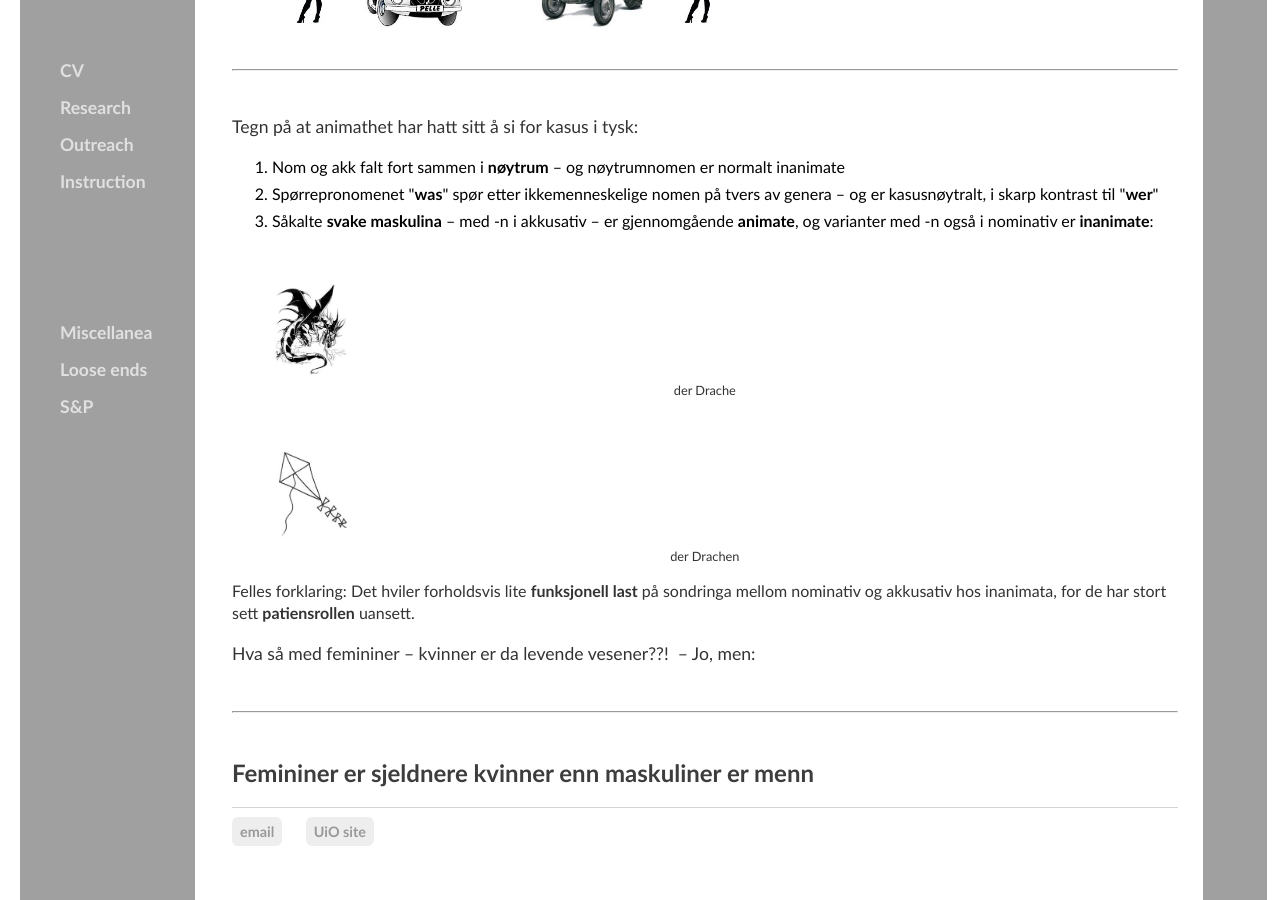
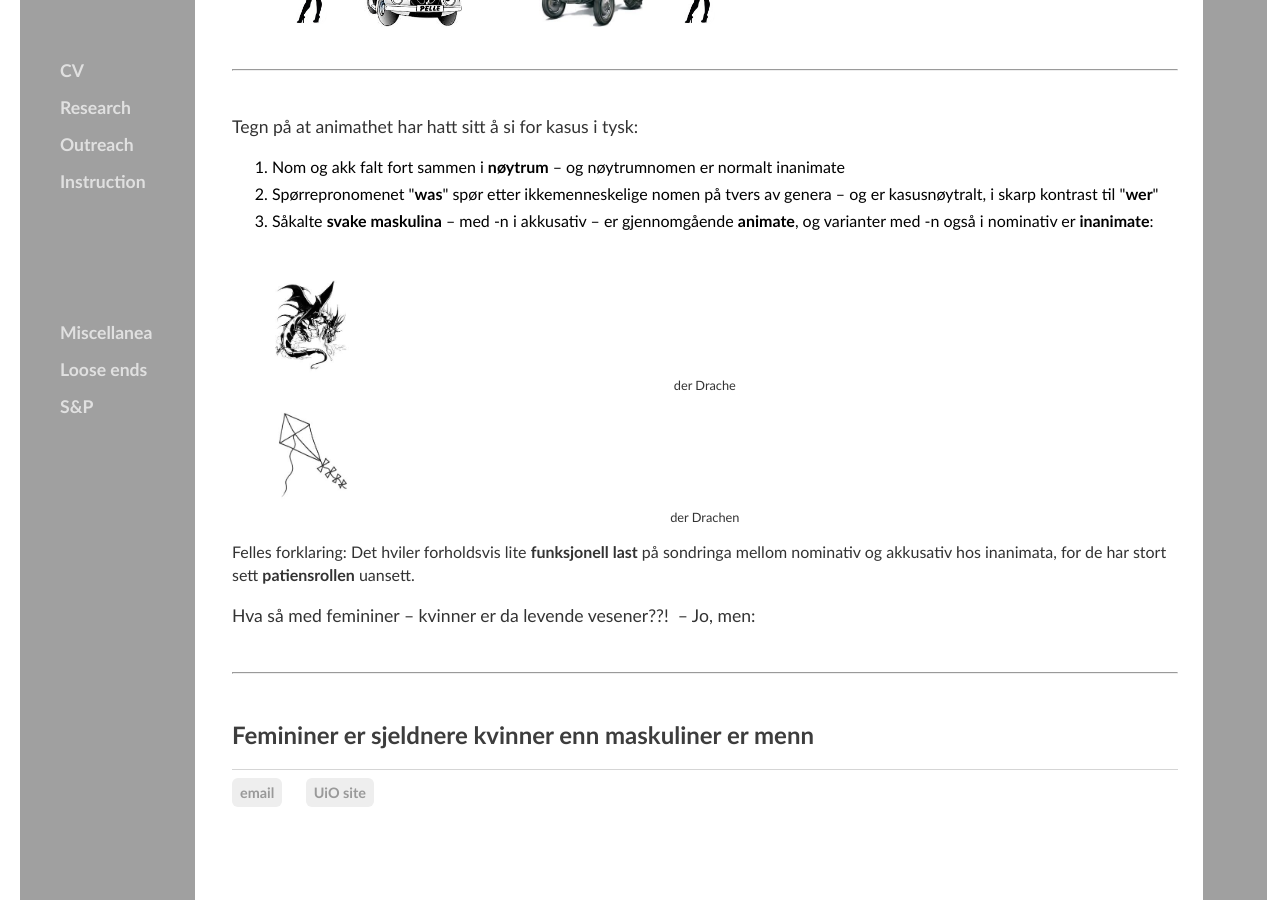
Before and after one commit to kjelljs/kjelljs.github.io, a Jekyll site: the page built from dissemination/kasus.html, in a window 1280 px wide and 900 px high, scrolled down 1769 px. Built offline with Jekyll 4.4.1, drawn with Linux system fonts in a browser that asks for light colours.

Commit message:
Update kasus.html

```diff
--- a/dissemination/kasus.html
+++ b/dissemination/kasus.html
@@ -126,7 +126,7 @@ figcaption {
 	<li>Såkalte <strong>svake maskulina</strong>&nbsp;– med -n i akkusativ – er gjennomgående <strong>animate</strong>, og varianter med -n også i nominativ er <strong>inanimate</strong>:
 		</li>
 		</ol>
-<p>&emsp; &emsp; &emsp; &emsp; <figure><img src="/pics/drage.bmp" style="width: 80px;" /><figcaption>der Drache</figcaption></figure>&emsp; &emsp; <figure><img src="/pics/drachen.jpg" style="width: 80px;" /><figcaption>der Drachen</figcaption></figure></p>
+<div>&emsp; &emsp; &emsp; &emsp; <figure><img src="/pics/drage.bmp" style="width: 80px;" /><figcaption>der Drache</figcaption></figure></div><div><figure><img src="/pics/drachen.jpg" style="width: 80px;" /><figcaption>der Drachen</figcaption></figure></div>
 
 <p>Felles forklaring: Det hviler forholdsvis lite <strong>funksjonell last</strong> på sondringa mellom nominativ og akkusativ hos inanimata, for de har stort sett <strong>patiensrollen</strong> uansett.</p>
 
```
